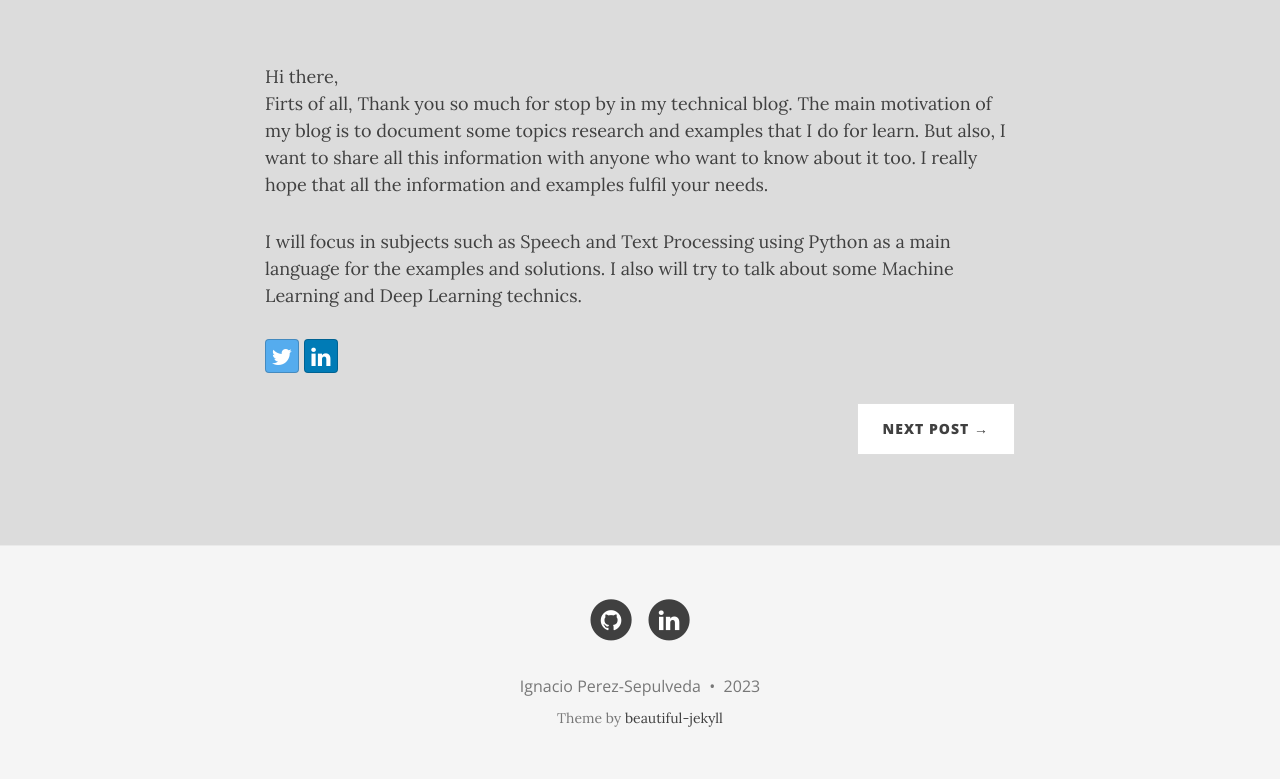
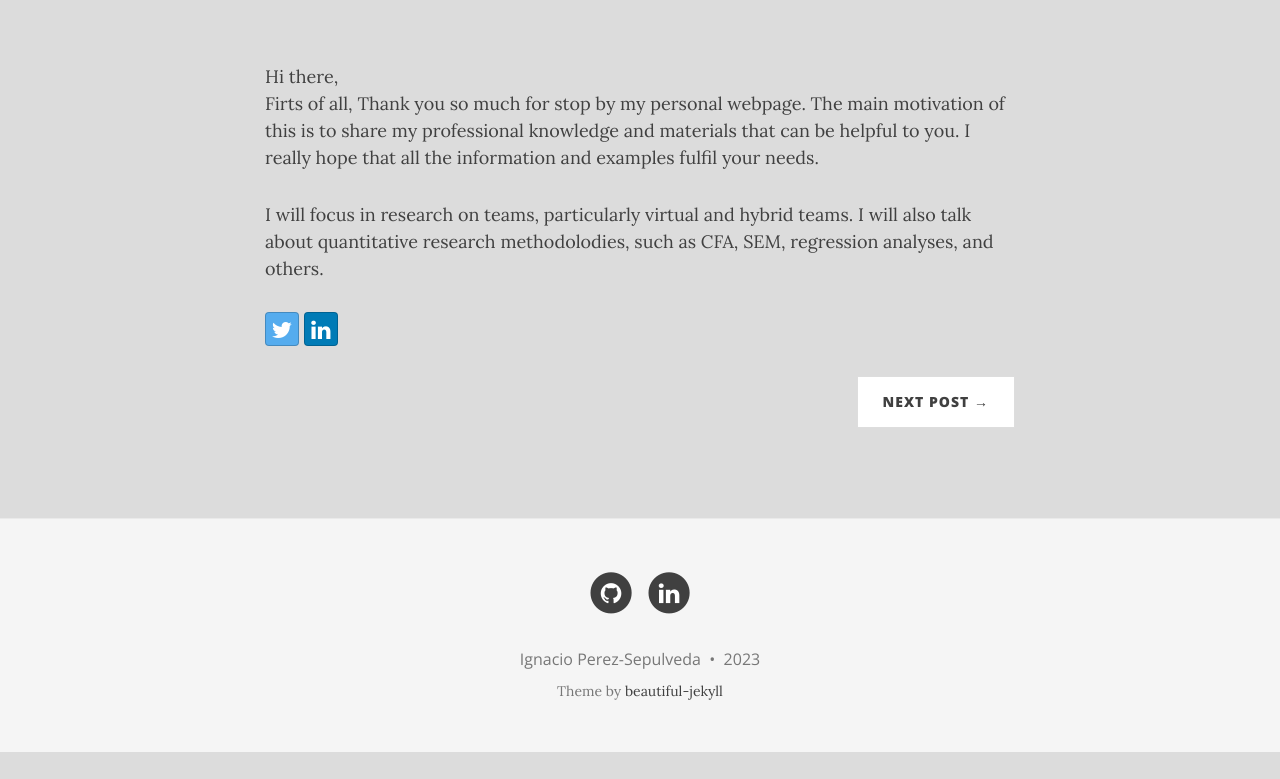
Before and after one commit to ignperezsep/ignperezsep.github.io, a Jekyll site: the page built from _posts/2017-05-21-presentation.md, in a window 1280 px wide and 1312 px high. Shown: the part 533-1312 px from the top of the window. Built offline with Jekyll 4.4.1, drawn with Linux system fonts in a browser that asks for light colours; nearby versions of some CDN libraries.

Commit message:
changes to presentation

```diff
--- a/_posts/2017-05-21-presentation.md
+++ b/_posts/2017-05-21-presentation.md
@@ -8,11 +8,10 @@ tags:
 ---
 
 Hi there,
-Firts of all, Thank you so much for stop by in my technical blog.
-The main motivation of my blog is to document some topics research and examples that I do for learn.
-But also, I want to share all this information with anyone who want to know about it too.
+Firts of all, Thank you so much for stop by my personal webpage.
+The main motivation of this is to share my professional knowledge and materials that can be helpful to you.
 I really hope that all the information and examples fulfil your needs.
 
 
-I will focus in subjects such as Speech and Text Processing using Python as a main language for the examples and solutions.
-I also will try to talk about some Machine Learning and Deep Learning technics.
+I will focus in research on teams, particularly virtual and hybrid teams.
+I will also talk about quantitative research methodolodies, such as CFA, SEM, regression analyses, and others.
```
